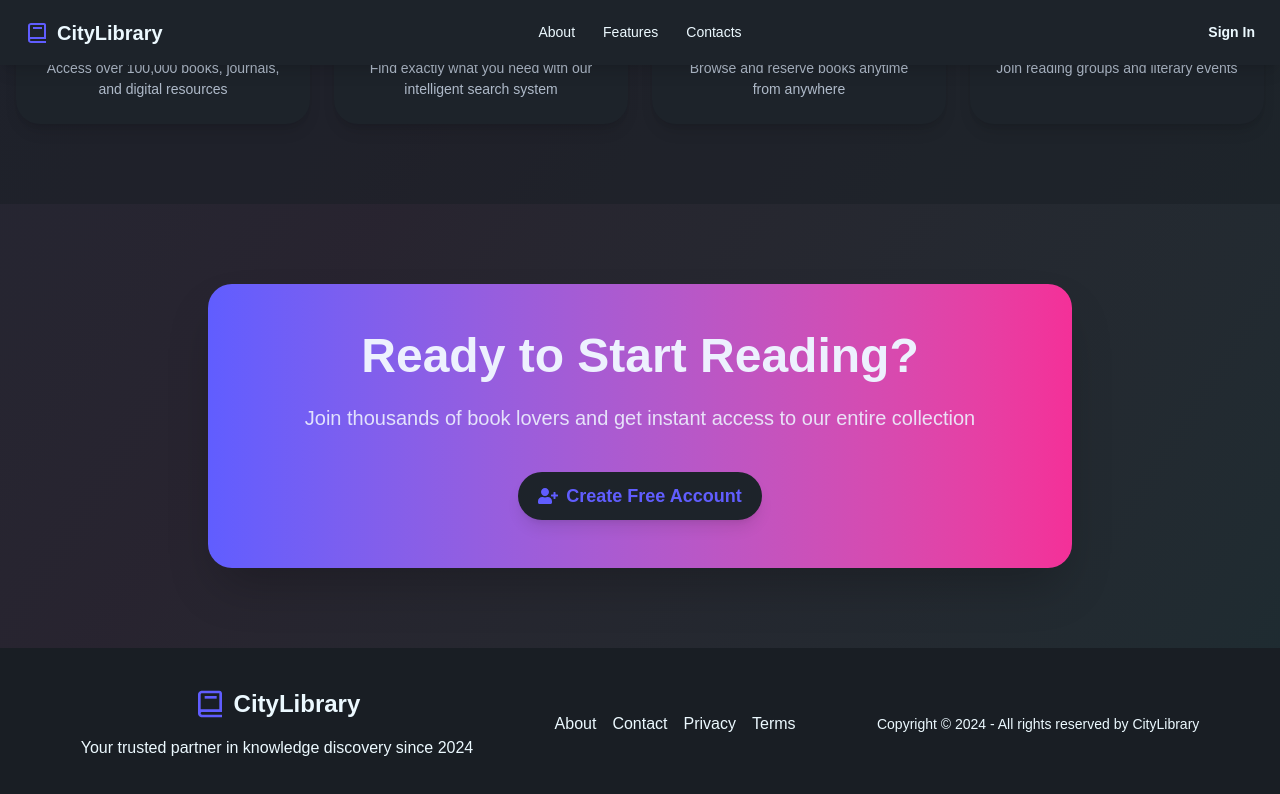
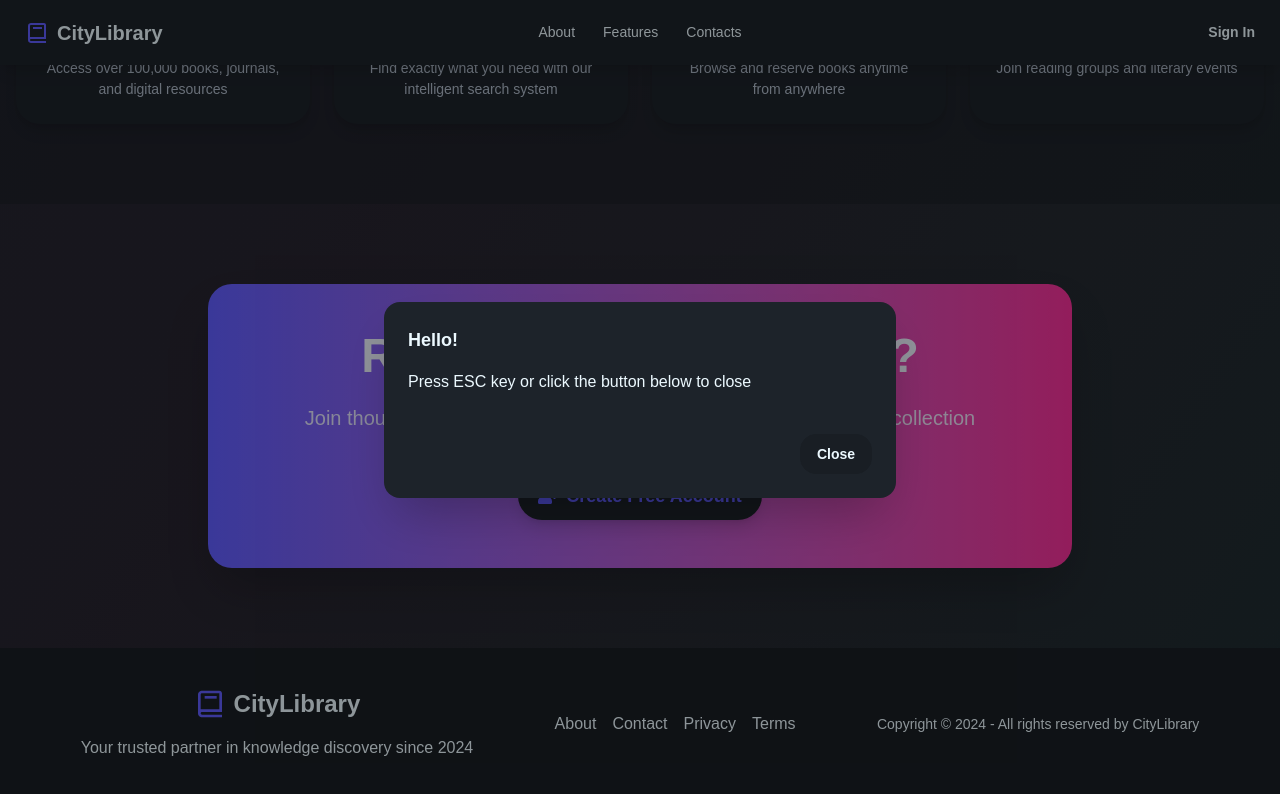
Before and after one commit to SoumabhaSaha15/CityLibrary, a React (Vite) app in the folder client/: page / in a window 1280 px wide. Both pictures are taken after a click on the button "Create Free Account". Shown: the part 1163-1957 px from the top of the page. Built offline with nearby package versions, Linux system fonts and the light colour scheme; a web font is replaced by a local one.

Commit message:
modal added

```diff
--- /dev/null
+++ b/client/src/Components/Modal.tsx
@@ -0,0 +1,16 @@
+import { type FC } from "react";
+import { useModal } from "@/Contexts/Modal/ModalContext";
+// import { ModalProvider } from "@/Contexts/Modal/ModalProvider";
+const Modal: FC<{ children: React.ReactNode; className: string }> = (
+  { children, className } = { className: "", children: "" }
+) => {
+  const { modalRef } = useModal();
+  return (
+    // <ModalProvider>
+    <dialog className={"modal" + " " + className} ref={modalRef}>
+      {children}
+    </dialog>
+    // </ModalProvider>
+  );
+};
+export default Modal;
--- /dev/null
+++ b/client/src/Contexts/Modal/ModalContext.tsx
@@ -0,0 +1,46 @@
+import React, {
+  createContext,
+  use,
+  // useContext,
+  // useRef,
+  // type FC,
+  type ReactNode,
+} from "react";
+
+export type ModalContextType = {
+  modalRef: React.RefObject<HTMLDialogElement | null>;
+  openModal: () => void;
+  closeModal: () => void;
+};
+
+export type ModalProviderProps = {
+  children: ReactNode;
+};
+
+export const ModalContext = createContext<ModalContextType>({
+  modalRef: { current: null },
+  openModal: () => {},
+  closeModal: () => {},
+});
+export const useModal = (): ModalContextType => {
+  const context = use(ModalContext);
+  return context;
+};
+export default ModalContext;
+
+// export const Modal: FC<{ children: ReactNode }> = (
+//   { children } = { children: "" }
+// ) => {
+//   const { modalRef, closeModal } = useModal();
+
+//   return (
+//     <dialog ref={modalRef} className="modal modal-bottom sm:modal-middle">
+//       <div className="modal-box">
+//         {children}
+//         <button className="btn" onClick={closeModal}>
+//           Close
+//         </button>
+//       </div>
+//     </dialog>
+//   );
+// };
--- /dev/null
+++ b/client/src/Contexts/Modal/ModalProvider.tsx
@@ -0,0 +1,15 @@
+import { type FC, useRef } from "react";
+import { type ModalProviderProps, ModalContext } from "./ModalContext";
+export const ModalProvider: FC<ModalProviderProps> = ({ children }) => {
+  const modalRef = useRef<HTMLDialogElement>(null);
+  const openModal = (): void =>
+    void (modalRef.current && modalRef.current.showModal());
+  const closeModal = (): void =>
+    void (modalRef.current && modalRef.current.close());
+
+  return (
+    <ModalContext.Provider value={{ modalRef, openModal, closeModal }}>
+      {children}
+    </ModalContext.Provider>
+  );
+};
--- a/client/src/index.css
+++ b/client/src/index.css
@@ -7,9 +7,9 @@
 }
 
 html[data-theme] {
-  --radius-selector: 0.5rem;
-  --radius-field: 0.5rem;
-  --radius-box: 0.5rem;
+  --radius-selector: 1rem;
+  --radius-field: 1rem;
+  --radius-box: 1rem;
   --depth: 0;
 }
 
--- a/client/src/main.tsx
+++ b/client/src/main.tsx
@@ -4,8 +4,10 @@ import { RouterProvider, createRouter } from "@tanstack/react-router";
 import { QueryClient, QueryClientProvider } from "@tanstack/react-query";
 import { routeTree } from "./routeTree.gen";
 // import "./styles.css";
+import { ModalProvider } from "./Contexts/Modal/ModalProvider";
 import "./index.css";
 import ToastProvider from "./Contexts/Toast/ToastProvider";
+import { StrictMode } from "react";
 
 const queryClient = new QueryClient();
 
@@ -30,6 +32,7 @@ declare module "@tanstack/react-router" {
 }
 
 ReactDOM.createRoot(document.getElementById("root")!).render(
+  <ModalProvider>
     <ToastProvider>
       <ThemeProvider>
         <QueryClientProvider client={queryClient}>
@@ -37,4 +40,5 @@ ReactDOM.createRoot(document.getElementById("root")!).render(
         </QueryClientProvider>
       </ThemeProvider>
     </ToastProvider>
+  </ModalProvider>
 );
--- a/client/src/routes/index.tsx
+++ b/client/src/routes/index.tsx
@@ -1,6 +1,9 @@
+import { BiBook } from "react-icons/bi";
+import ScrollReveal from "scrollreveal";
+import Modal from "@/Components/Modal";
+import { useModal } from "@/Contexts/Modal/ModalContext";
 import { type FC, useState, useEffect } from "react";
 import { createFileRoute, Link } from "@tanstack/react-router";
-import ScrollReveal from "scrollreveal";
 import {
   FaSearch,
   FaUserPlus,
@@ -11,7 +14,7 @@ import {
   FaArrowRight,
   FaCheckCircle,
 } from "react-icons/fa";
-import { BiBook } from "react-icons/bi";
+import { ModalProvider } from "@/Contexts/Modal/ModalProvider";
 
 const Home: FC = () => {
   useEffect(
@@ -26,6 +29,8 @@ const Home: FC = () => {
     []
   );
   const [mobileMenuOpen, setMobileMenuOpen] = useState(false);
+
+  const { openModal } = useModal();
 
   const features = [
     {
@@ -59,6 +64,7 @@ const Home: FC = () => {
   ];
 
   return (
+    <>
       <div className="min-h-screen bg-linear-to-br from-primary/5 via-secondary/5 to-accent/5">
         {/* Navbar */}
         <nav className="navbar bg-base-100 shadow-lg sticky top-0 z-50">
@@ -175,8 +181,8 @@ const Home: FC = () => {
               </h1>
 
               <p className="text-lg lg:text-xl text-base-content/70 mb-8 max-w-2xl">
-              Discover, borrow, and enjoy thousands of books from the comfort of
-              your home. Join CityLibrary today and embark on your reading
+                Discover, borrow, and enjoy thousands of books from the comfort
+                of your home. Join CityLibrary today and embark on your reading
                 adventure.
               </p>
 
@@ -217,8 +223,8 @@ const Home: FC = () => {
                 Why Choose <span className="text-primary">CityLibrary?</span>
               </h2>
               <p className="text-lg text-base-content/70 max-w-2xl mx-auto">
-              Experience the future of library management with features designed
-              for modern readers
+                Experience the future of library management with features
+                designed for modern readers
               </p>
             </div>
 
@@ -233,7 +239,9 @@ const Home: FC = () => {
                       {feature.icon}
                     </div>
                     <h3 className="card-title text-xl mb-2">{feature.title}</h3>
-                  <p className="text-base-content/70">{feature.description}</p>
+                    <p className="text-base-content/70">
+                      {feature.description}
+                    </p>
                   </div>
                 </div>
               ))}
@@ -254,7 +262,10 @@ const Home: FC = () => {
                   entire collection
                 </p>
                 <div className="card-actions">
-                <button className="btn btn-lg bg-base-100 text-primary hover:bg-base-200 border-none gap-2 shadow-lg rounded-full">
+                  <button
+                    className="btn btn-lg bg-base-100 text-primary hover:bg-base-200 border-none gap-2 shadow-lg rounded-full"
+                    onClick={openModal}
+                  >
                     <FaUserPlus className="w-5 h-5" />
                     Create Free Account
                   </button>
@@ -293,8 +304,31 @@ const Home: FC = () => {
           </div>
         </footer>
       </div>
+      <Modal className="">
+        <div className="modal-box">
+          <h3 className="font-bold text-lg">Hello!</h3>
+          <p className="py-4">
+            Press ESC key or click the button below to close
+          </p>
+          <div className="modal-action">
+            <form method="dialog">
+              {/* if there is a button in form, it will close the modal */}
+              <button className="btn">Close</button>
+            </form>
+          </div>
+        </div>
+      </Modal>
+    </>
+  );
+};
+
+const ModalWrapper = () => {
+  return (
+    <ModalProvider>
+      <Home />
+    </ModalProvider>
   );
 };
 export const Route = createFileRoute("/")({
-  component: Home,
+  component: ModalWrapper,
 });
```
Lines whose indentation alone changed are shown as unchanged.
